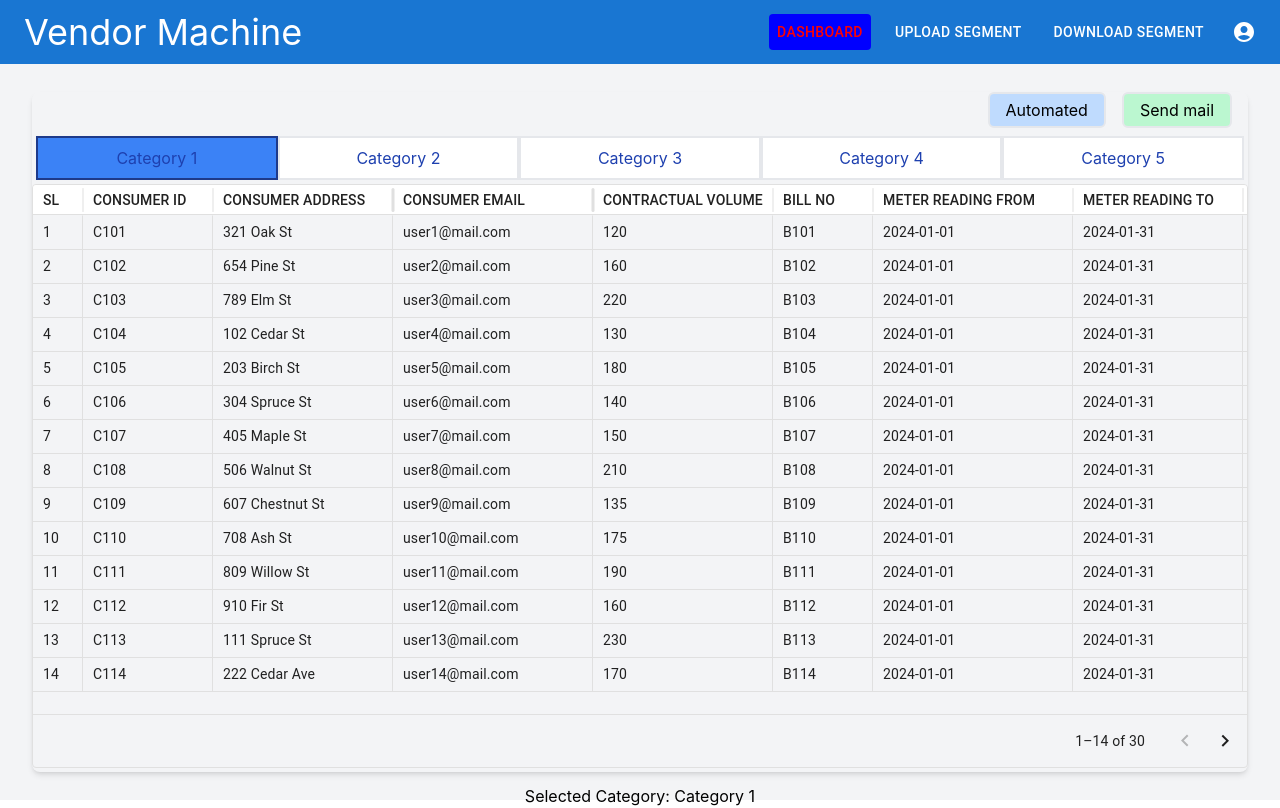
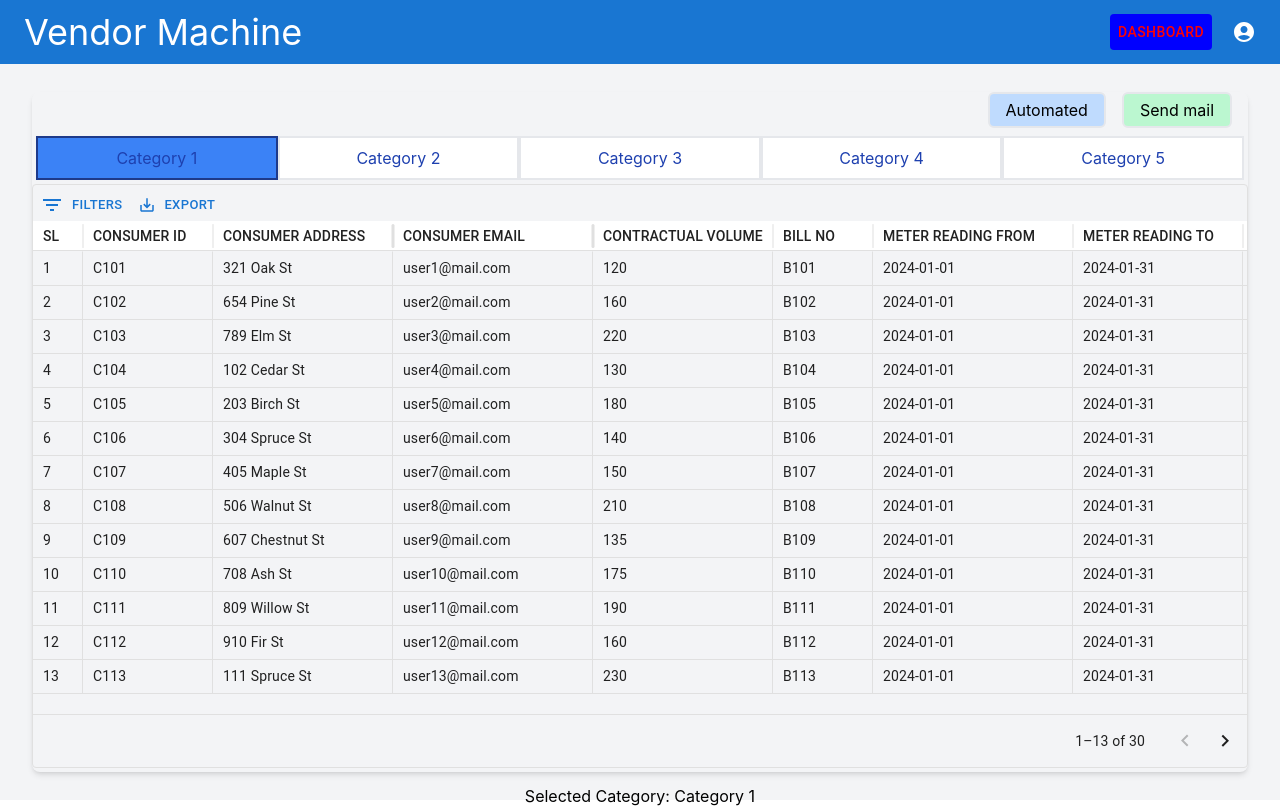
Before and after one commit to atanushil/Vendor-Machine, a React (Create React App) app: page /dashboard in a window 1280 px wide. Built offline with nearby package versions, Linux system fonts and the light colour scheme.

Commit message:
filter added in the datatable

```diff
--- a/src/App.js
+++ b/src/App.js
@@ -9,8 +9,8 @@ import Profile from "./components/Profile"; // Import Profile component
 
 const menuItems = [
   { label: "Dashboard", link: "/dashboard" },
-  { label: "Upload Segment", link: "/upload" },
-  { label: "Download Segment", link: "/download" },
+  // { label: "Upload Segment", link: "/upload" },
+  // { label: "Download Segment", link: "/download" },
 ];
 
 function AppRoutes({ isLoggedIn, setIsLoggedIn, activeMenuItem, setActiveMenuItem }) {
--- a/src/components/Dashboard.jsx
+++ b/src/components/Dashboard.jsx
@@ -710,7 +710,7 @@ const Dashboard = () => {
   const [category, setCategory] = useState(categories[0].label); // Set initial category
   return (
     <>
-      <div className=" shadow-md rounded-lg w-[95vw] lg:h-[85vh] h-full">
+      <div className=" shadow-md rounded-lg w-[95vw] lg:h-[85vh] h-[66vh] lg:mt-0 -mt-20">
         <ul className="flex sm:justify-end justify-center px-4 w-full gap-4">
           <li className="">
             <button
--- /dev/null
+++ b/src/components/table/CustomToolbar.jsx
@@ -0,0 +1,10 @@
+function CustomToolbar() {
+    return (
+      <GridToolbarContainer>
+        <GridToolbarColumnsButton />
+        <GridToolbarFilterButton />
+        <GridToolbarDensitySelector />
+        <GridToolbarExport />
+      </GridToolbarContainer>
+    );
+  }
--- a/src/components/table/DataTable.jsx
+++ b/src/components/table/DataTable.jsx
@@ -1,5 +1,5 @@
 import React from "react";
-import { DataGrid } from "@mui/x-data-grid";
+import { DataGrid,  GridToolbarContainer, GridToolbarExport, GridToolbarFilterButton } from "@mui/x-data-grid";
 
 const columns = [
   {
@@ -124,6 +124,14 @@ const columns = [
     sortable: false,
   },
 ];
+function CustomToolbar() {
+  return (
+    <GridToolbarContainer>
+      <GridToolbarFilterButton />
+      <GridToolbarExport/>
+    </GridToolbarContainer>
+  );
+}
 
 export default function DataTable({ rows, checkbox }) {
   return (
@@ -131,8 +139,9 @@ export default function DataTable({ rows, checkbox }) {
       <div style={{ height: "100%", width: "100%" }}>
         <DataGrid
           rows={rows}
-          disableColumnFilter
           disableColumnMenu
+          GridToolbarExport
+          slots={{toolbar:CustomToolbar}}
           disableColumnSelector
           columns={columns}
           columnHeaderHeight={30}
```
